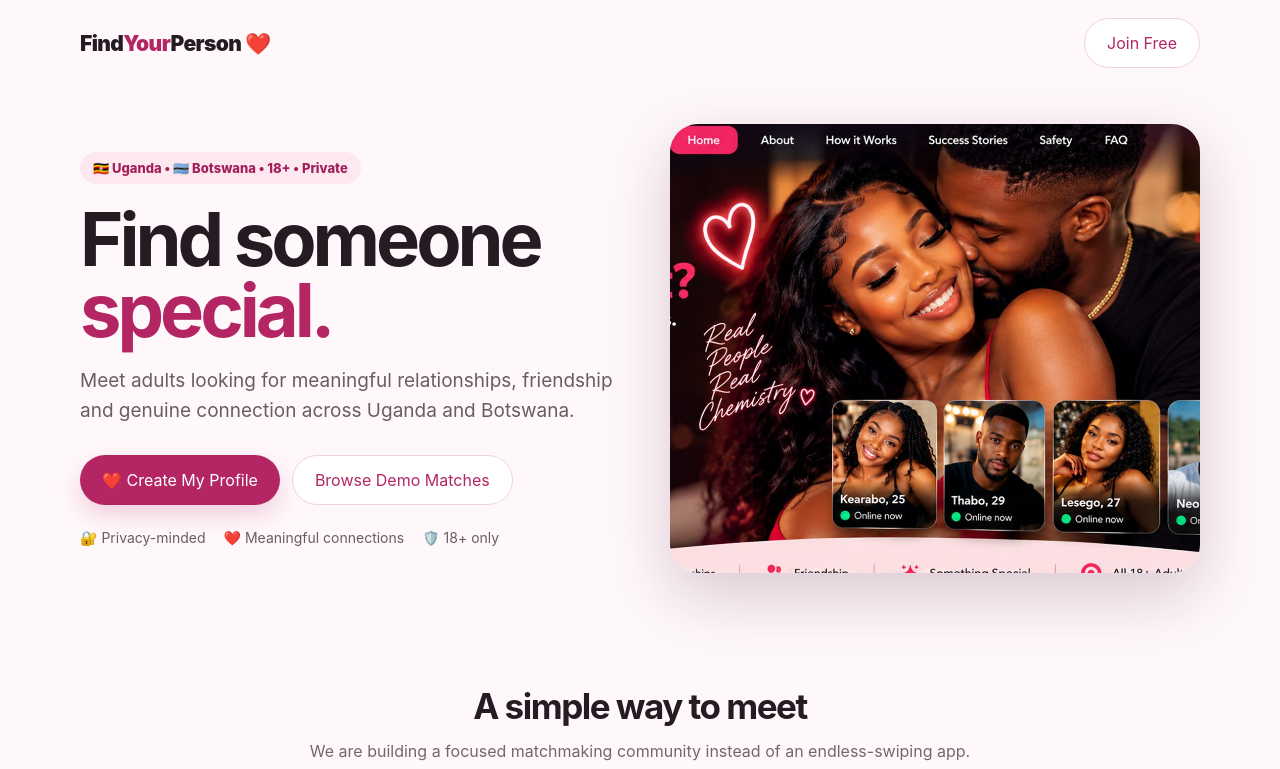
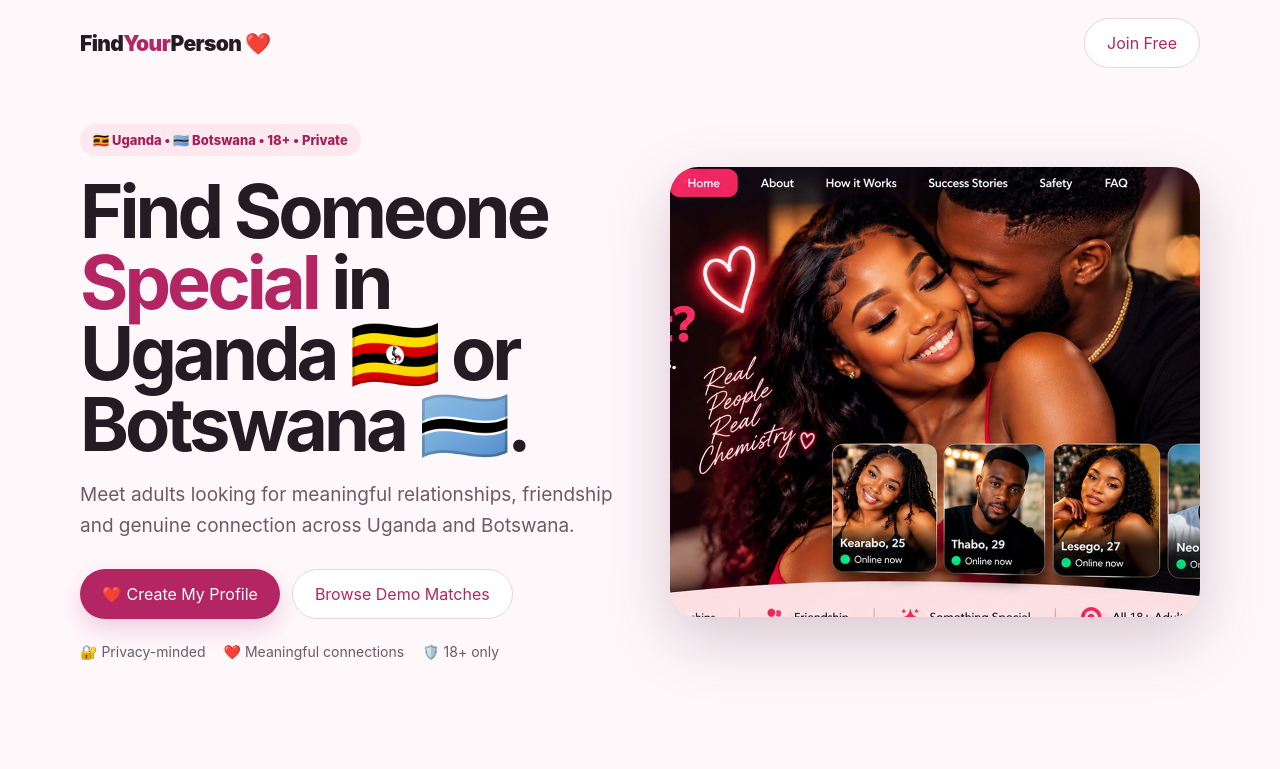
Before and after one commit to pikeinsightsug-pgn/dating-platform, a plain HTML site: page index.html in a window 1280 px wide. Shown: the top 769 px of the page. Drawn offline with Linux system fonts and the light colour scheme.

Commit message:
Update hero headline with Uganda and Botswana flags

```diff
--- a/index.html
+++ b/index.html
@@ -19,7 +19,7 @@
 <section class="hero wrap">
   <div>
     <div class="eyebrow">🇺🇬 Uganda • 🇧🇼 Botswana • 18+ • Private</div>
-    <h1>Find someone <span>special.</span></h1>
+    <h1>Find Someone <span>Special</span> in Uganda 🇺🇬 or Botswana 🇧🇼.</h1>
     <p>Meet adults looking for meaningful relationships, friendship and genuine connection across Uganda and Botswana.</p>
     <div class="actions">
       <a class="btn primary" href="https://forms.gle/SQMn7KmatDnh814fA" target="_blank" rel="noopener">❤️ Create My Profile</a>
```
